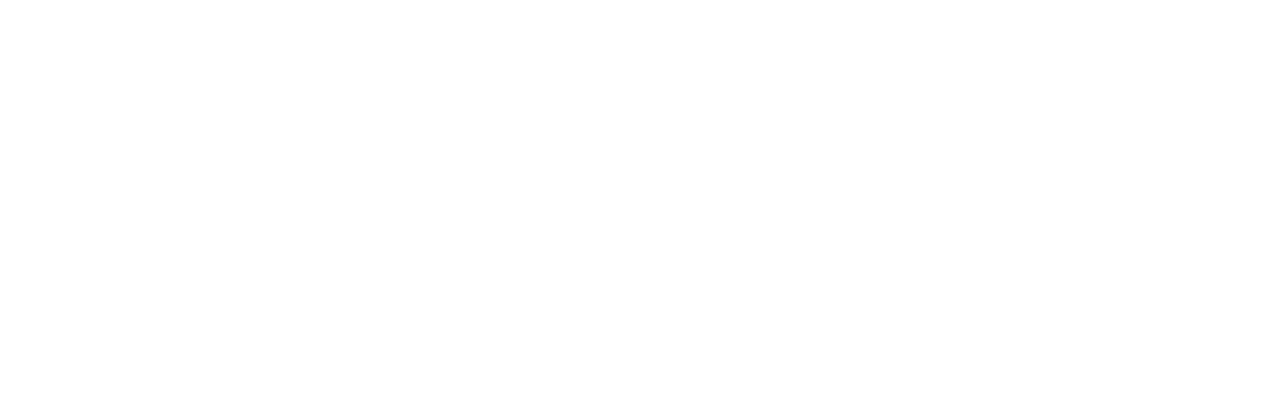
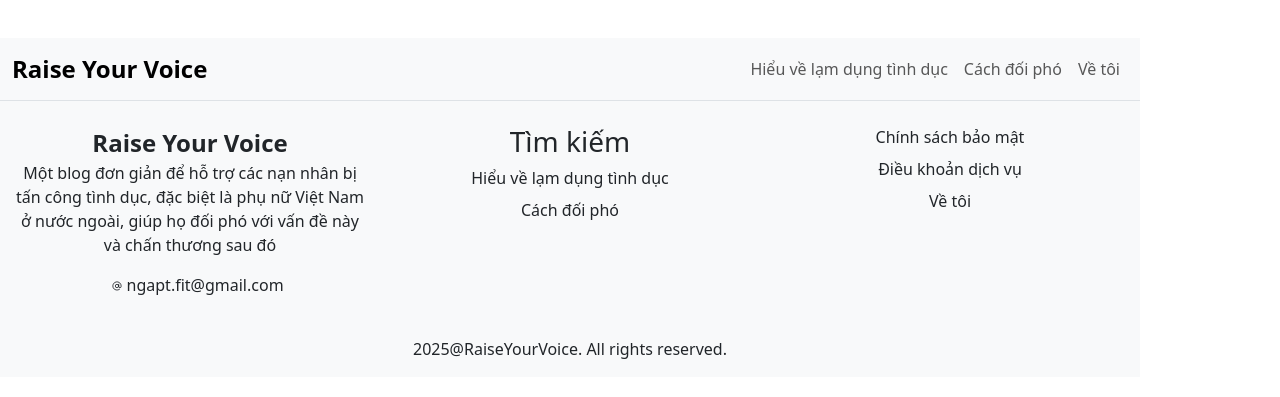
Before and after one commit to nga-pham/raise-your-voice, a React (Vite) app: page / in a window 1280 px wide. Shown: the part 193-590 px from the top of the page. Built offline with nearby package versions, Linux system fonts and the light colour scheme.

Commit message:
change url

```diff
--- a/src/App.tsx
+++ b/src/App.tsx
@@ -1,9 +1,10 @@
 import './App.css'
-import { BrowserRouter, Routes, Route } from "react-router-dom";
+//import { BrowserRouter, Routes, Route } from "react-router-dom";
 import Index from "./pages/Index";
-import NotFound from "./pages/NotFound";
-import {base} from "./assets/url";
+//import NotFound from "./pages/NotFound";
+//import {base} from "./assets/url";
 
+/*
 const App = () => (
         <BrowserRouter basename={base}>
             <Routes>
@@ -12,5 +13,10 @@
             </Routes>
         </BrowserRouter>
 );
+*/
+
+const App = () => (
+    <Index />
+)
 
 export default App
```
Also changed, not shown: src/assets/url.ts (renamed from src/assets/url.js).
